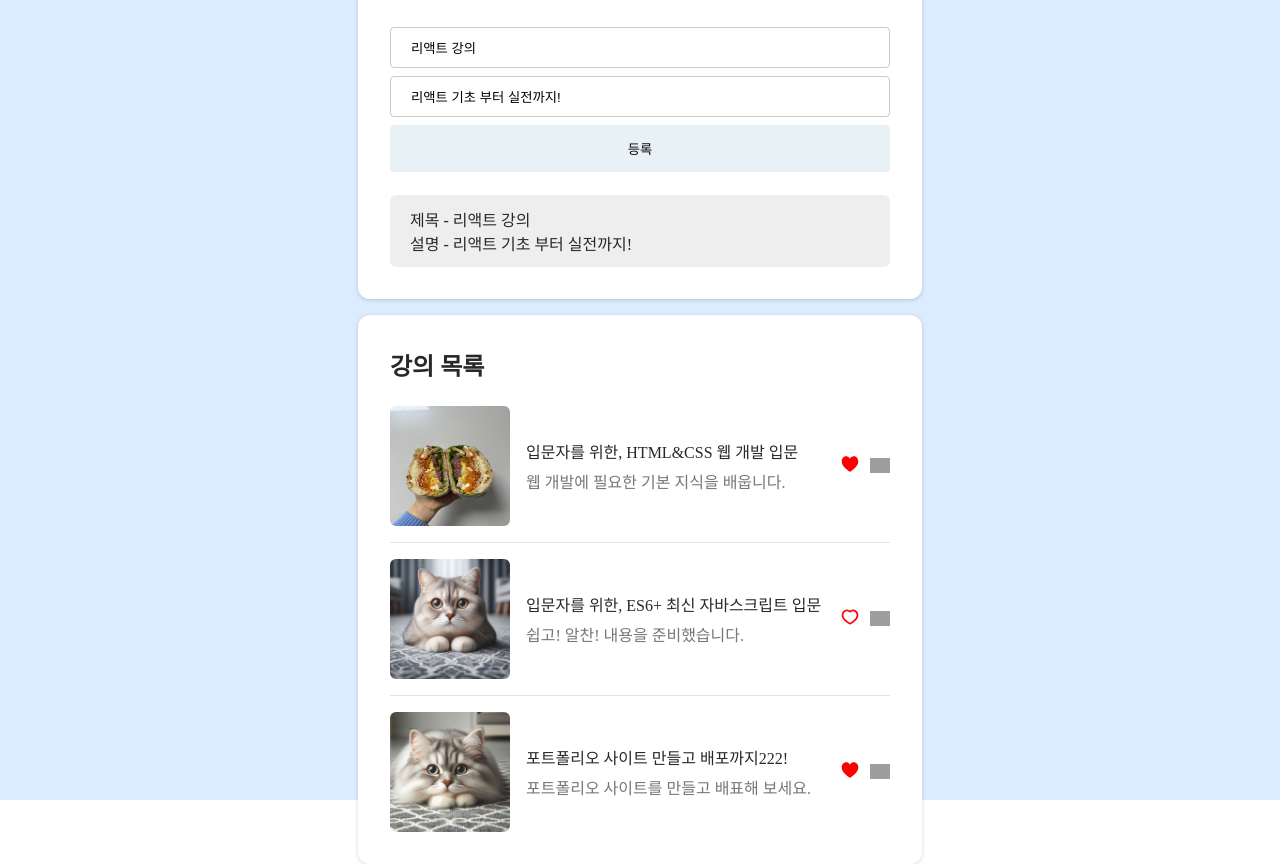
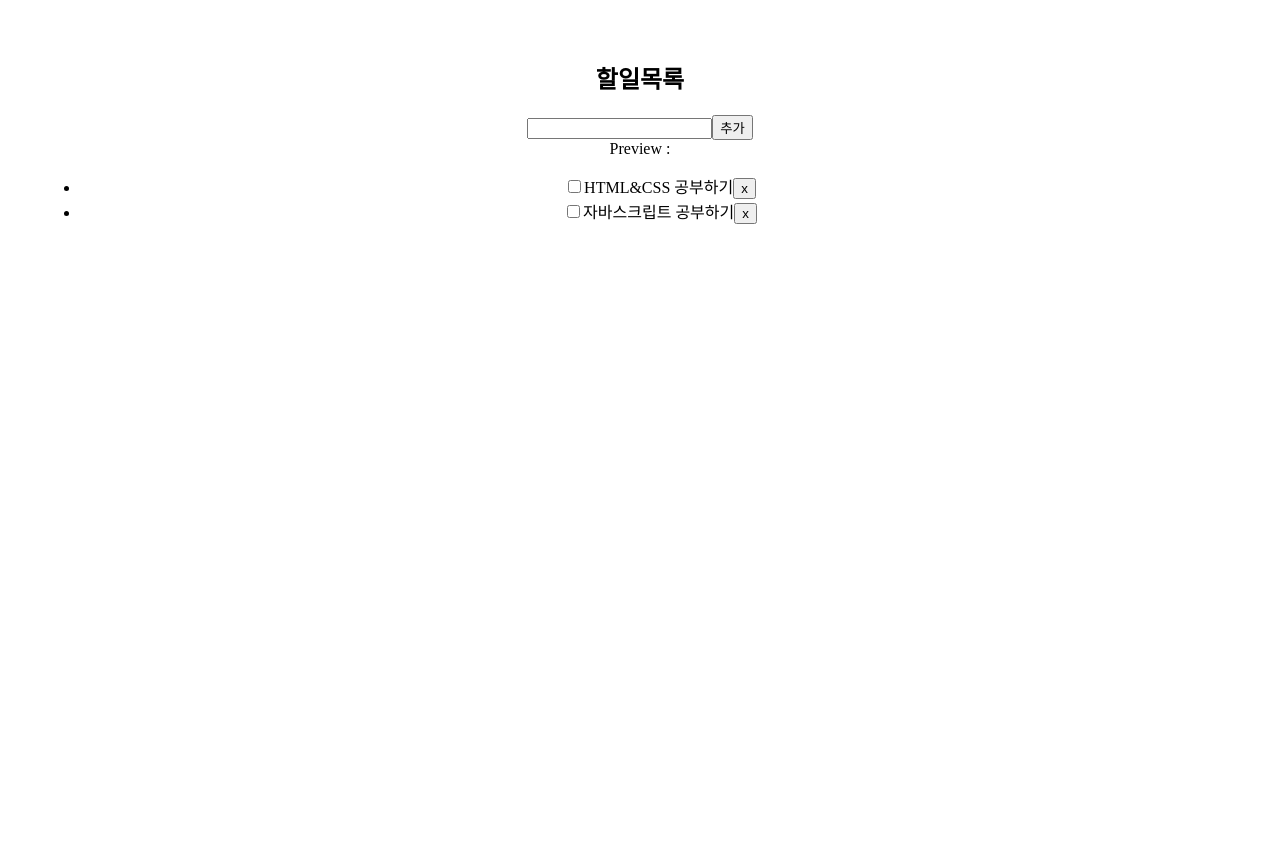
Before and after one commit to yongjinjung/learn-react, a React (Vite) app: page / in a window 1280 px wide. After the commit the page ends 800 px from the top, so only its background shows below. Built offline with nearby package versions, Linux system fonts and the light colour scheme; grey boxes are pictures that could not be loaded.

Commit message:
배열 업데이트 하기

```diff
--- a/package.json
+++ b/package.json
@@ -11,7 +11,8 @@
   },
   "dependencies": {
     "react": "^18.2.0",
-    "react-dom": "^18.2.0"
+    "react-dom": "^18.2.0",
+    "use-immer": "^0.10.0"
   },
   "devDependencies": {
     "@types/react": "^18.2.66",
--- a/src/AppTodo.jsx
+++ b/src/AppTodo.jsx
@@ -3,15 +3,65 @@
 import TodoList from './components/todo/TodoList';
 function AppTodo(props) {
 
+  const [todoText, setTodoText] = useState('');
   const [todos, setTodos] = useState([
-    {id: 0, label: 'HTML&CSS 공부하기'},
-    {id: 1, label: '자바스크립트 공부하기'},
+    {id: 0, text: 'HTML&CSS 공부하기', done: false},
+    {id: 1, text: '자바스크립트 공부하기', done: false},
   ]);
+
+  const handleTodoTextChange = (e) =>{
+    setTodoText(e.target.value);
+  }
+
+  const handleAddTodo = (e) =>{
+    const nextId = crypto.randomUUID();
+
+    setTodos([
+      ...todos,
+      {id: nextId, text: todoText}
+    ]);
+    setTodoText('');
+
+
+  }
+
+  const handleDeleteTodo = (deleteId) => {
+    const newTodos = todos.filter(item => item.id !== deleteId);
+
+    setTodos(newTodos);
+  }
+
+  const handleKeyDown = (e) =>{
+    if(e.key === 'Enter'){
+      handleAddTodo();
+    }
+  }
+
+  const handleTodoDone = (todoId, done) => {
+      const newTodos = todos.map((item) => {
+        if(item.id === todoId){
+          return {...item, done}
+        }
+
+        return item;
+
+      });
+
+      setTodos(newTodos);
+  }
+
 
   return (
     <div>
       <h2>할일목록</h2>
-      <TodoList todos={todos}/>
+      <input type="text" value={todoText} onChange={handleTodoTextChange} onKeyDown={handleKeyDown}/>
+      <button onClick={handleAddTodo}>추가</button>
+      <div>Preview : {todoText}</div>
+      <TodoList
+        todos={todos}
+        onDeleteTodo={handleDeleteTodo}
+        onToggleTodo={handleTodoDone}
+        />
     </div>
   );
 }
--- a/src/components/course/CourseForm.jsx
+++ b/src/components/course/CourseForm.jsx
@@ -1,10 +1,15 @@
-import { useState } from 'react';
+//import { useState } from 'react';
+import { useImmer } from 'use-immer';
 import Card from '../Card';
 
 export default function CourseForm(props){
-  const [form, setForm] = useState({
+  const [form, updateForm] = useImmer({
     title: '리액트 강의',
-    description: '리액트 기초 부터 실전까지!'
+    description: '리액트 기초 부터 실전까지!',
+    info:{
+      level: 1,
+      skill: 'React'
+    }
   });
 
 
@@ -28,25 +33,63 @@
   }
 
   const handleFormChange = (e) => {
-    console.log(e.target.name);
-    console.log(e.target.value);
 
-    setForm({
-        ...form,
-        [e.target.name] : e.target.value,
-    });
+    updateForm((data)=>{
+      data[e.target.name] = e.target.value
+    })
+
+    // setForm({
+    //     ...form,
+    //     [e.target.name] : e.target.value,
+    // });
   }
+
+  const handleSkill = (e) => {
+
+    updateForm((data)=>{
+      data.info.skill = e.target.value
+    })
+
+    // setForm(
+    //   {...form, info: {...form.info, skill: e.target.value}}
+    // )
+  }
+
+   const handleLevelChange = (e) =>{
+
+    updateForm((data)=>{
+      data.info.level = e.target.value
+    })
+
+    // setForm(
+    //   {...form, info: {...form.info, level: e.target.value}}
+    // )
+   }
 
   return (
     <Card title="강의 등록">
       <form style={{display: 'flex', flexDirection:'column', gap: '0.5rem'}} onSubmit={handleCourseForm}>
         <input type="text" name="title" placeholder="강의 제목" value={form.title} onChange={handleFormChange}/>
         <input type="text" name="description" placeholder="강의 한줄 설명" defaultValue={form.description} onChange={handleFormChange} />
+        <div style={{display: 'flex', alignItems: 'center'}}>
+          <label htmlFor="skill" style={{width: '100px'}}>스킬</label>
+          <input type="text" name="skill" id="skill" value={form.info.skill} onChange={handleSkill}/>
+        </div>
+        <div style={{display: 'flex', alignItems: 'center'}}>
+          <label htmlFor="level" style={{width: '100px'}}>레벨</label>
+          <select name="level" id="level" value={form.info.level} onChange={handleLevelChange}>
+            <option value="0">입문</option>
+            <option value="1">초급</option>
+            <option value="2">중급</option>
+          </select>
+        </div>
         <input type="submit" value="등록" />
         {(form.title || form.description)  && (
           <div style={{marginTop: '15px', padding:'12px 20px', backgroundColor: '#eee', borderRadius: '6px'}}>
             {form.title && (<p>제목 - {form.title}</p>)}
             {form.description && (<p>설명 - {form.description}</p>)}
+            {form.info.skill && (<p>스킬 - {form.info.skill}</p>)}
+            {form.info.level && (<p>레벨 - {form.info.level}</p>)}
           </div>
         )}
       </form>
--- a/src/components/todo/TodoList.jsx
+++ b/src/components/todo/TodoList.jsx
@@ -1,12 +1,14 @@
 
-function TodoList({todos = []}) {
-
-  const items = [...todostodos];
-  items.push({id: 2, label: '포트폴리오 사이트 만들기'});
-
+function TodoList({onToggleTodo, onDeleteTodo, todos = []}) {
   return (
     <ul>
-      {items.map( item => <li key={item.id}>{item.label}</li>)}
+      {todos.map( item => (
+          <li key={item.id}>
+            <input type="checkbox" defaultChecked={item.done} onChange={(e) => onToggleTodo(item.id, e.target.checked)}/>
+            <span>{item.done ? (<del>{item.text}</del>) : item.text}</span>
+            <button onClick={()=> onDeleteTodo(item.id)}>x</button>
+          </li>
+      ))}
     </ul>
   );
 }
--- a/src/main.jsx
+++ b/src/main.jsx
@@ -1,6 +1,6 @@
 import React from 'react'
 import ReactDOM from 'react-dom/client'
-import App from './AppCourse'
+import App from './AppTodo'
 import './index.css'
 
 ReactDOM.createRoot(document.getElementById('root')).render(
```
Also changed, not shown: deep-shallow.html (added, +15 -0 lines), 1 other file (tests, documents, lock files or other folders).
